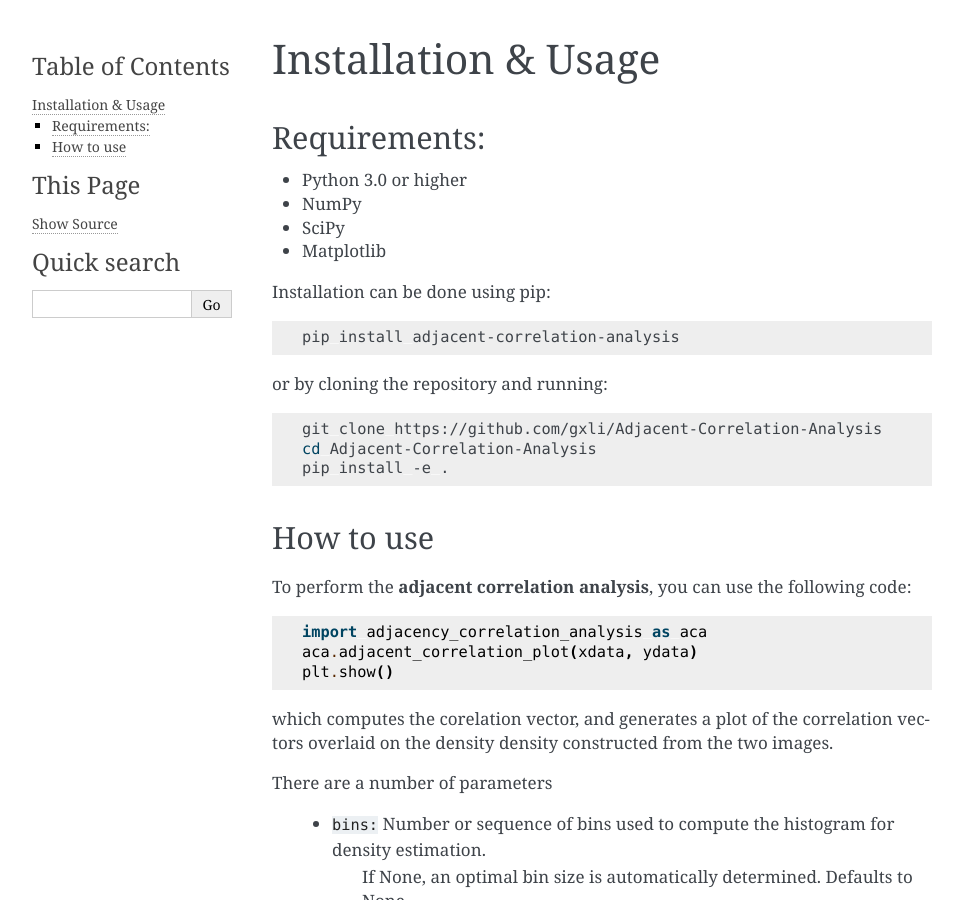
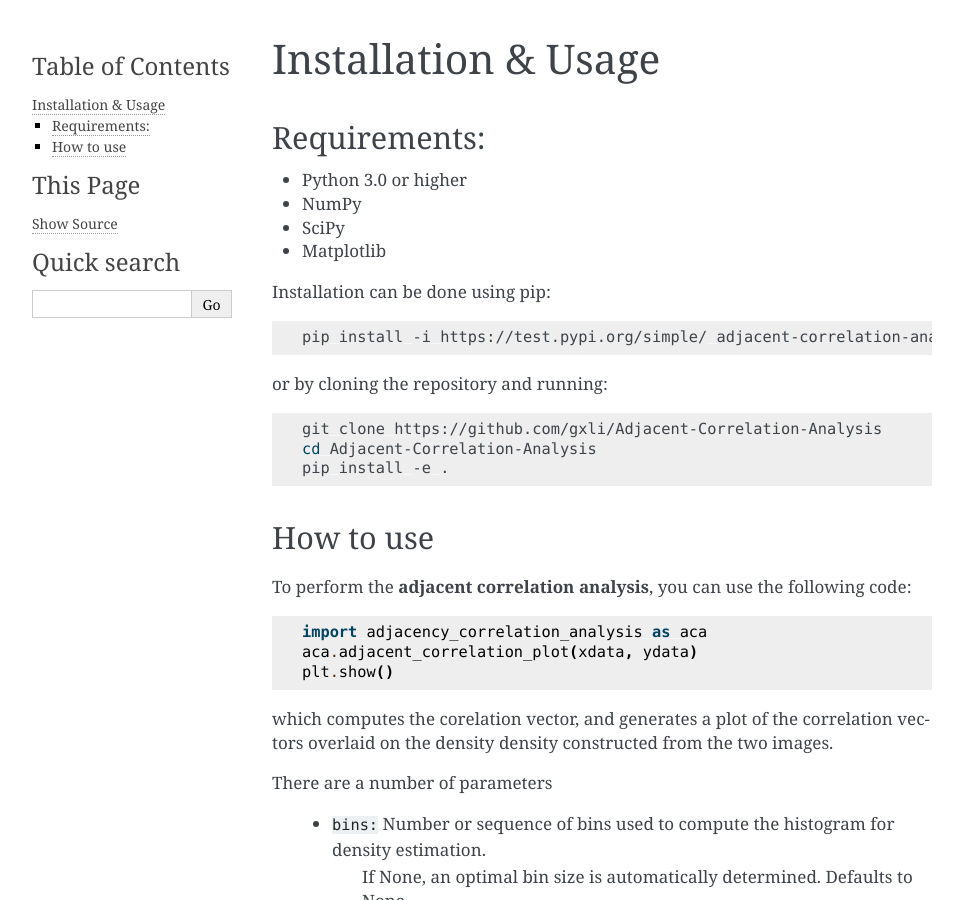
Before and after one commit to gxli/Adjacent-Correlation-Analysis, a Sphinx documentation site: the page built from docs/installation.rst, in a window 1280 px wide and 900 px high. Shown: the whole window, without its empty margins (148-1111 px from the left). Built offline with Sphinx 7.4.7, drawn with Linux system fonts in a browser that asks for light colours; some of the changed lines change nothing that is shown.

Commit message:
add docs

```diff
--- a/docs/installation.rst
+++ b/docs/installation.rst
@@ -17,8 +17,7 @@ Installation can be done using pip:
 
 .. code:: bash
 
-  pip install adjacent-correlation-analysis
-
+    pip install -i https://test.pypi.org/simple/ adjacent-correlation-analysis==0.1.0
 
 or by cloning the repository and running:
 
```
